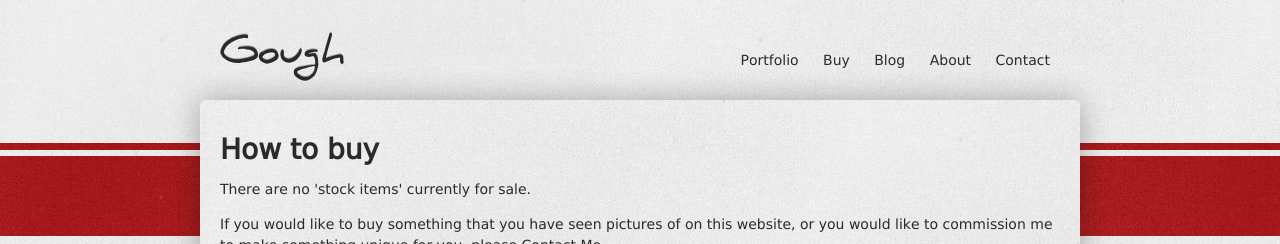
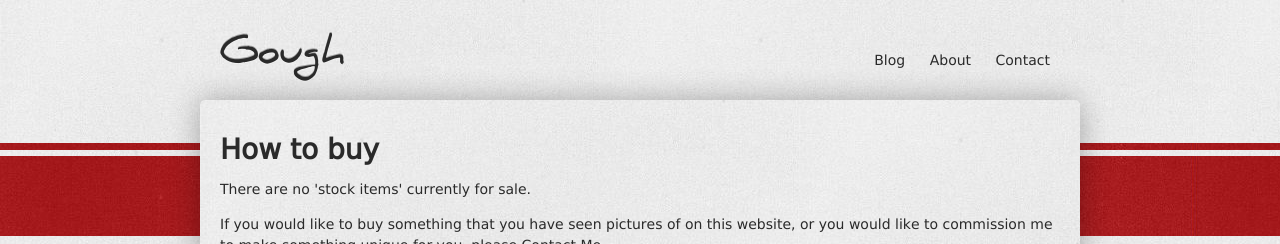
Before and after one commit to anddam/goughcustom, a Jekyll site: the page built from buy.html, in a window 1280 px wide. Shown: the top 244 px of the page. Built offline with Jekyll 4.4.1, drawn with Linux system fonts in a browser that asks for light colours.

Commit message:
Found out I can have draft posts quite easily. Hide 'buy' and 'portfolio' for the time being.

```diff
--- a/_layouts/content.html
+++ b/_layouts/content.html
@@ -24,8 +24,8 @@
 
         <div id="menu">
           <ul>
-            <li><a href="/portfolio/index.html">Portfolio</a></li>
-            <li><a href="/buy.html">Buy</a></li>
+            <!--<li><a href="/portfolio/index.html">Portfolio</a></li>
+            <li><a href="/buy.html">Buy</a></li>-->
             <li><a href="/blog/index.html">Blog</a></li>
             <li><a href="/about.html">About</a></li>
             <li><a href="/contact.html">Contact</a></li>
--- a/_layouts/default.html
+++ b/_layouts/default.html
@@ -24,8 +24,8 @@
 
         <div id="menu">
           <ul>
-            <li><a href="/portfolio/index.html">Portfolio</a></li>
-            <li><a href="/buy.html">Buy</a></li>
+            <!--<li><a href="/portfolio/index.html">Portfolio</a></li>
+            <li><a href="/buy.html">Buy</a></li>-->
             <li><a href="/blog/index.html">Blog</a></li>
             <li><a href="/about.html">About</a></li>
             <li><a href="/contact.html">Contact</a></li>
```
Also changed, not shown: blog/_posts/draft-mini_lathe_carriage_leadscrew.html (renamed from blog/_posts/2012-08-24-mini_lathe_carriage_leadscrew.html), blog/_posts/draft-small_collet_lathe.html (renamed from blog/_posts/2012-08-25-small_collet_lathe.html).
